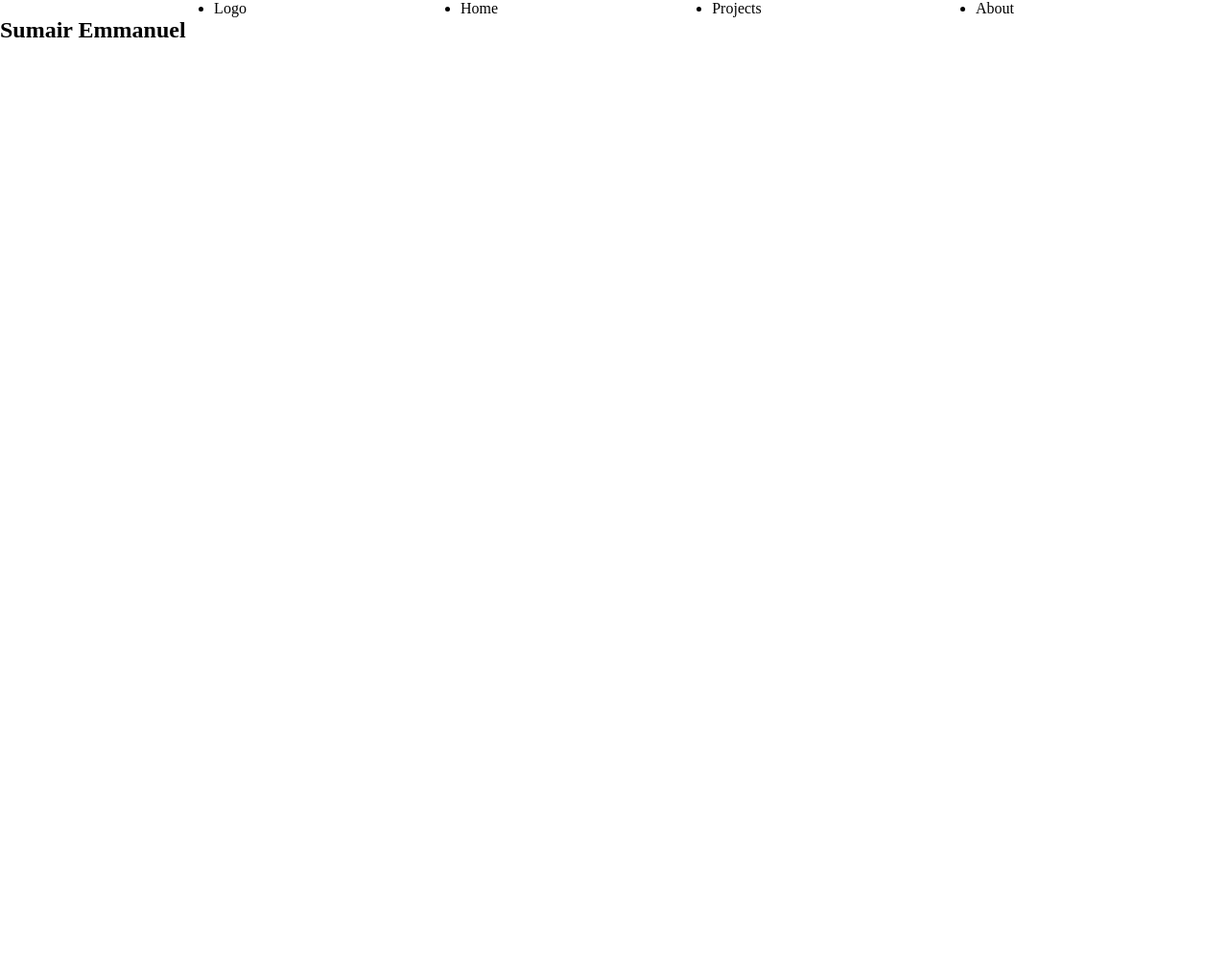
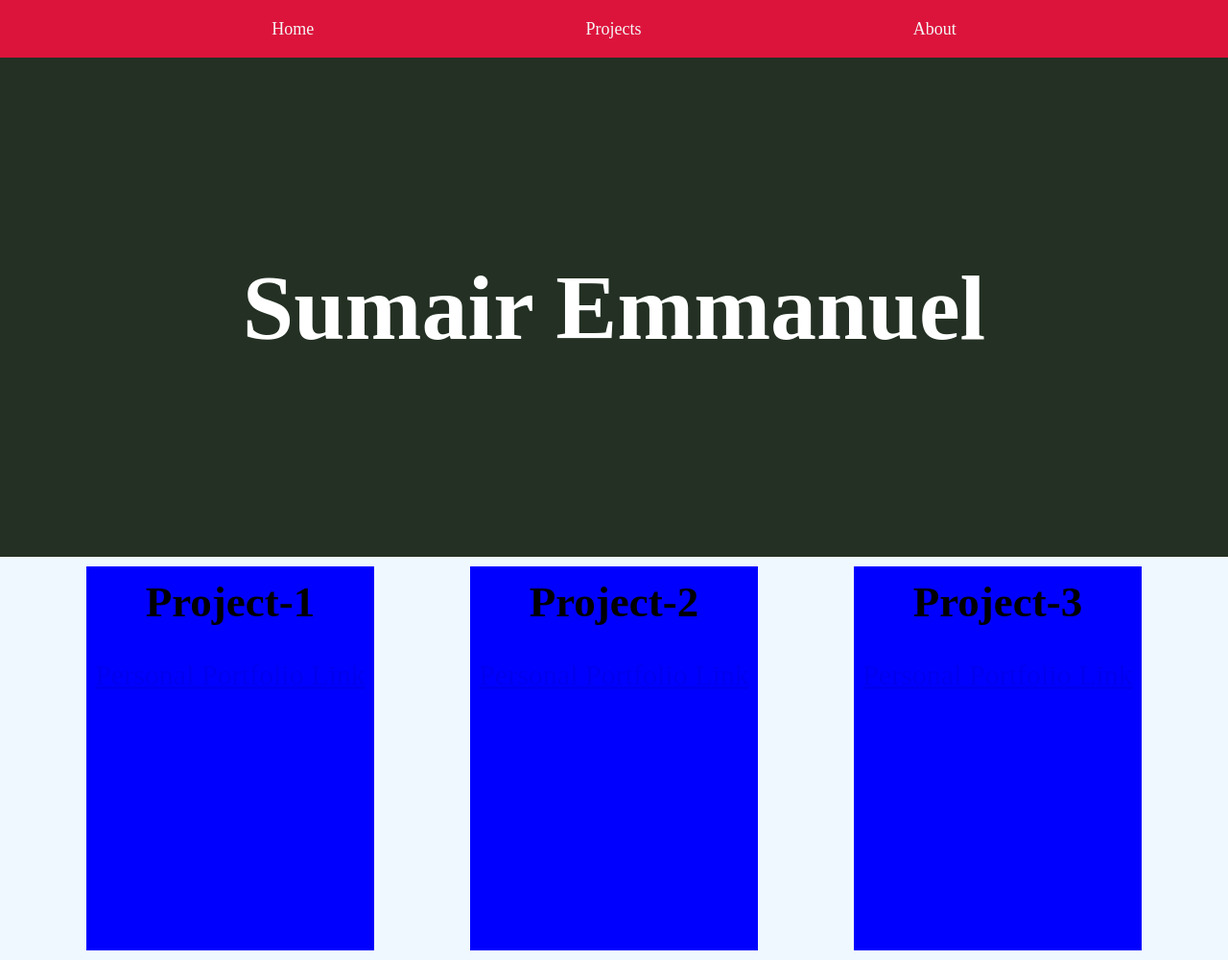
Before and after one commit to sumairq/Sumair-Emmanuel, a plain HTML site: page index.html in a window 1280 px wide. Shown: the whole page at 96% size. Before the commit the page ends 800 px from the top, so only its background shows below. Drawn offline with Linux system fonts and the light colour scheme.

Commit message:
added css

```diff
--- a/css/style.css
+++ b/css/style.css
@@ -7,5 +7,39 @@
     display: flex;
     align-items: center;
     justify-content: space-evenly;
+    list-style: none;
+    font-size: large;
+    height: 60px ;
+    background-color: crimson;
+    color: whitesmoke;
+
 
 }
+
+#welcome-section {
+    display: flex;
+    justify-content: center;
+    align-items: center;
+    height: 65vh;
+    background-color: rgb(35, 48, 35);
+    color: white;
+    font-size: 4rem;
+}
+
+.flex-container {
+    display: flex;
+    flex-wrap: nowrap;
+    background-color: aliceblue;
+    min-height: 20vh;
+    justify-content: space-evenly ;
+}
+
+.flex-container .project-tile {
+    background-color: blue;
+    width: 300px;
+    height: 400;
+    margin: 10px;
+    text-align: center;
+    line-height: 75px;
+    font-size: 30px;
+  }
--- a/index.html
+++ b/index.html
@@ -11,7 +11,6 @@
 <div>
   <nav id="navbar">
       <ul class="navlinks">
-        <li>Logo</li>
         <li>Home</li>
         <li>Projects</li>
         <li>About</li>
@@ -22,9 +21,23 @@
   </section>
 
   <section id="projects">
+    <div class="flex-container">
     <div class="project-tile">
+      <h2>Project-1</h2>
+      <a href="https://codepen.io/freeCodeCamp/full/zNBOYG">Personal Portfolio Link</a>
 
     </div>
+    <div class="project-tile">
+      <h2>Project-2</h2>
+      <a href="https://codepen.io/freeCodeCamp/full/zNBOYG">Personal Portfolio Link</a>
+
+    </div>
+    <div class="project-tile">
+      <h2>Project-3</h2>
+      <a href="https://codepen.io/freeCodeCamp/full/zNBOYG">Personal Portfolio Link</a>
+
+    </div>
+  </div>
   </section>
 </div>
 
```
